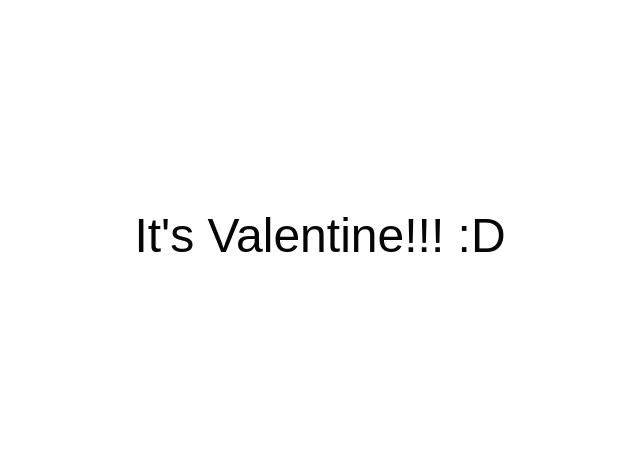
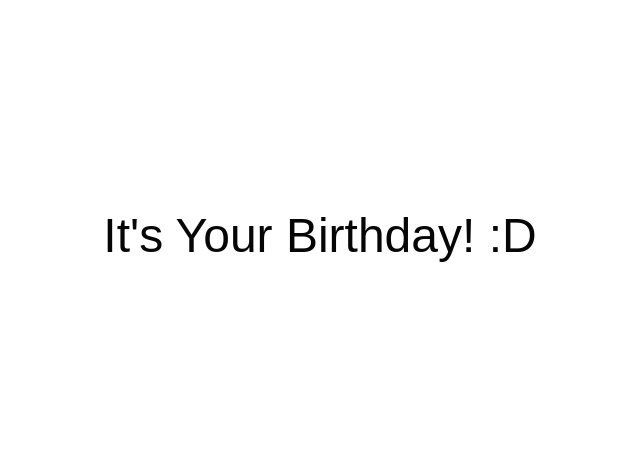
Before and after one commit to Beshoy-Maged/birthday, a website: page index.html in a window 1280 px wide. Shown: the whole page, without its empty margins (320-960 px from the left). Drawn offline with nearby package versions, Linux system fonts and the light colour scheme.

Commit message:
latest birthday

```diff
--- a/index.html
+++ b/index.html
@@ -22,7 +22,7 @@
         <p class="two" id="greetingText">I really like your name btw!</p>
       </div>
       <div class="three">
-        <p>It's Valentine!!! :D</p>
+        <p>It's Your Birthday! :D</p>
       </div>
       <div class="four">
         <div class="text-box">
```
